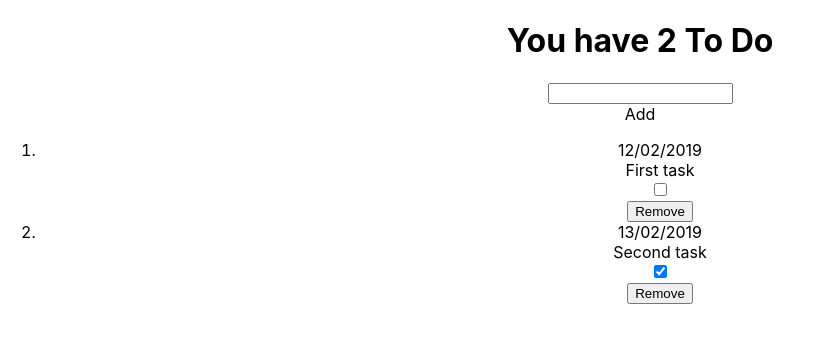
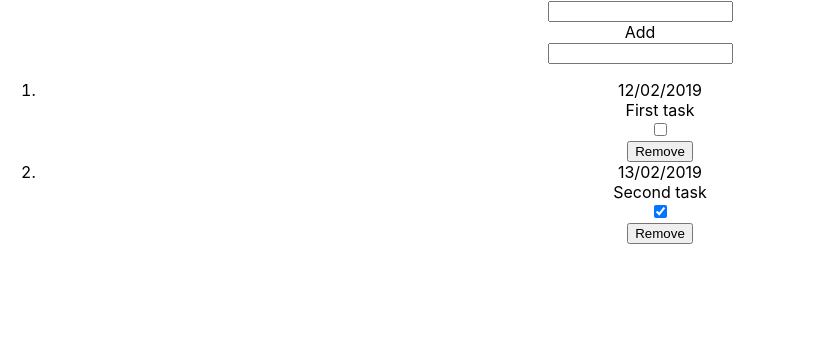
Before and after one commit to Pyot/todo-compound-context, a React (Create React App) app: page / in a window 1280 px wide. Shown: the top 342 px of the page, without its empty margins (0-814 px from the left). Built offline with nearby package versions, Linux system fonts and the light colour scheme; the HTML template or start-up script is replaced by a standard one.

Commit message:
Search functionality added

```diff
--- a/src/App.js
+++ b/src/App.js
@@ -9,9 +9,9 @@ function App() {
         <Todos>
           <Todos.Control/>
           <Todos.TodoList>
-          {({ todos }) =>
-          todos.map((todo) => (
-            <Todos.Item key={v4()} id={todo.id}>
+          {({ todosFilter }) =>
+          todosFilter.map((todo) => (
+            <Todos.Item key={todo.id} id={todo.id}>
                <Todos.TimeStamp timeStamp={todo.timestamp} />
                <Todos.Text text={todo.text} />
                <Todos.Completed completed={todo.completed} />
--- a/src/components/Todos/Control.jsx
+++ b/src/components/Todos/Control.jsx
@@ -2,17 +2,22 @@ import React from "react";
 import { TodoConsumer } from "./Todos";
 import { Input, InputGroup, InputGroupAddon, InputGroupText } from "reactstrap";
 
-const Control = () => (
-    <TodoConsumer>
-      {({ input, updateInput, addTodo }) => (
+const AddInput = () => (
+  <TodoConsumer>
+    {({ input, updateInput, addTodo, searchList }) => (
+      <>
       <InputGroup>
-      <Input className={"col-6"} type="text" value={input} onChange={updateInput} />
+      <Input className={"col-4"} type="text" value={input} onChange={updateInput} />
         <InputGroupAddon addonType="append">
           <InputGroupText onClick={addTodo}>Add</InputGroupText>
         </InputGroupAddon>
       </InputGroup>
+      <InputGroup>
+      <Input className={"col-4 mt-2"} type="text" onChange={searchList} />
+      </InputGroup>
+      </>
     )}
-    </TodoConsumer>
-  );
+  </TodoConsumer>
+);
 
-  export default Control;
+export default AddInput;
--- a/src/components/Todos/TextItem.jsx
+++ b/src/components/Todos/TextItem.jsx
@@ -4,7 +4,7 @@ import { Input } from "reactstrap";
 
 const TextEdit = ({ text, changeEditMode, changeEditModeOnEnter }) => (
     <TodoConsumer>
-            {({ editItem }) => <Input  onDoubleClick={(e) => changeEditMode(e)} className={'col-6'} type="text" value={text} onChange={(e) => editItem(e)} />}
+            {({ editItem }) => <Input onKeyDown={changeEditModeOnEnter} onDoubleClick={(e) => changeEditMode(e)} className={'col-6'} type="text" value={text} onChange={(e) => editItem(e)} />}
     </TodoConsumer>
 );
 
@@ -25,32 +25,28 @@ class TextItem extends Component {
     }
 
     changeEditMode = (e) => {
-        console.log('changeEditMode')
         this.setState({
             isInEditMode: !this.state.isInEditMode
         })
     }
 
-    // changeEditModeOnEnter = (e) => {
-    //     console.log('changeEditModeOnEnter')
-    //     console.log(e.key)
-    //     if (e.key === 'Enter') {
-    //         this.setState({
-    //             isInEditMode: !this.state.isInEditMode
-    //         })
-    //     }
+    changeEditModeOnEnter = (e) => {
+        if (e.key === 'Enter') {
+            this.setState({
+                isInEditMode: !this.state.isInEditMode
+            })
+        }
 
-    // }
+    }
 
     render() {
-        console.log(this.state.isInEditMode)
         const { text } = this.props
         return this.state.isInEditMode ?
             <TextEdit className={'col-6'}
                 type="text"
                 text={text}
                 changeEditMode={this.changeEditMode}
-                // changeEditModeOnEnter={this.changeEditModeOnEnter}
+                changeEditModeOnEnter={this.changeEditModeOnEnter}
                 />
             :
             <Text className={'col-6'} text={text} changeEditMode={this.changeEditMode} />
--- a/src/components/Todos/Todos.jsx
+++ b/src/components/Todos/Todos.jsx
@@ -24,10 +24,26 @@ class Todos extends Component {
   static Remove = Remove;
 
 
+  componentWillMount() {
+    this.setState({ todosFilter: this.state.todos })
+  }
+
   componentDidUpdate(prevProps, prevState) {
-      if(prevState.todos !== this.state.todos){
-        this.setState({todosFilter: this.state.todos})
+    if (prevState.todos !== this.state.todos) {
+      this.setState({ todosFilter: this.state.todos })
     }
+  }
+
+  searchList = (e) => {
+    let updatedTodos = [...this.state.todos];
+    console.log("TCL: Todos -> searchList -> updatedTodos", updatedTodos)
+
+    updatedTodos = updatedTodos.filter(item => {
+      return item.text.toLowerCase().search(
+        e.target.value.toLowerCase()) !== -1;
+    });
+
+    this.setState({ todosFilter: updatedTodos });
   }
 
   updateInput = event => {
@@ -53,7 +69,7 @@ class Todos extends Component {
   };
 
   removeTodo = (e) => {
-        let id = e.target.parentNode.id;
+    let id = e.target.parentNode.parentNode.id;
     this.setState({
       todos: this.state.todos.filter(todo => todo.id !== id)
     })
@@ -61,13 +77,14 @@ class Todos extends Component {
 
 
   completedTodo = (e) => {
-        let id = e.target.parentNode.id;
+    let id = e.target.parentNode.parentNode.parentNode.id;
     this.setState({
       todos: this.state.todos.map(todo => {
-            if(todo.id === id ){
+        if (todo.id === id) {
           return {
             ...todo,
-                completed: !todo.completed }
+            completed: !todo.completed
+          }
         } else {
           return todo;
         }
@@ -77,18 +94,15 @@ class Todos extends Component {
   }
 
   editItem = (e) => {
-        e.preventDefault();
-
-        let id = e.target.parentNode.id;
-
-        console.log("TCL: Todos -> editItem -> id", id)
+    let id = e.target.parentNode.parentNode.id;
     let value = e.target.value
     this.setState({
       todos: this.state.todos.map(todo => {
-            if(todo.id === id ){
+        if (todo.id === id) {
           return {
             ...todo,
-                text: value }
+            text: value
+          }
         } else {
           return todo;
         }
@@ -100,22 +114,23 @@ class Todos extends Component {
   state = {
     input: "",
     todos: [{text: 'First task', timestamp: '12/02/2019', completed: false, id: v4()},
-        {text: 'Second task', timestamp: '13/02/2019', completed: true, id: v4() }],
+    {text: 'Second task', timestamp: '13/02/2019', completed: true, id: v4()}],
+    todosFilter: [],
     updateInput: this.updateInput,
     addTodo: this.addTodo,
     removeTodo: this.removeTodo,
     completedTodo: this.completedTodo,
-        editItem: this.editItem
+    editItem: this.editItem,
+    searchList: this.searchList
 
   };
 
   render() {
     console.log(this.state.todos)
     const { children } = this.props;
-        const { todos } = this.state;
+
     return (
       <div>
-            <h1>You have {todos.length} To Do</h1>
         <TodoContext.Provider value={this.state}>
           {children}
         </TodoContext.Provider>
```
Lines whose indentation alone changed are shown as unchanged.
